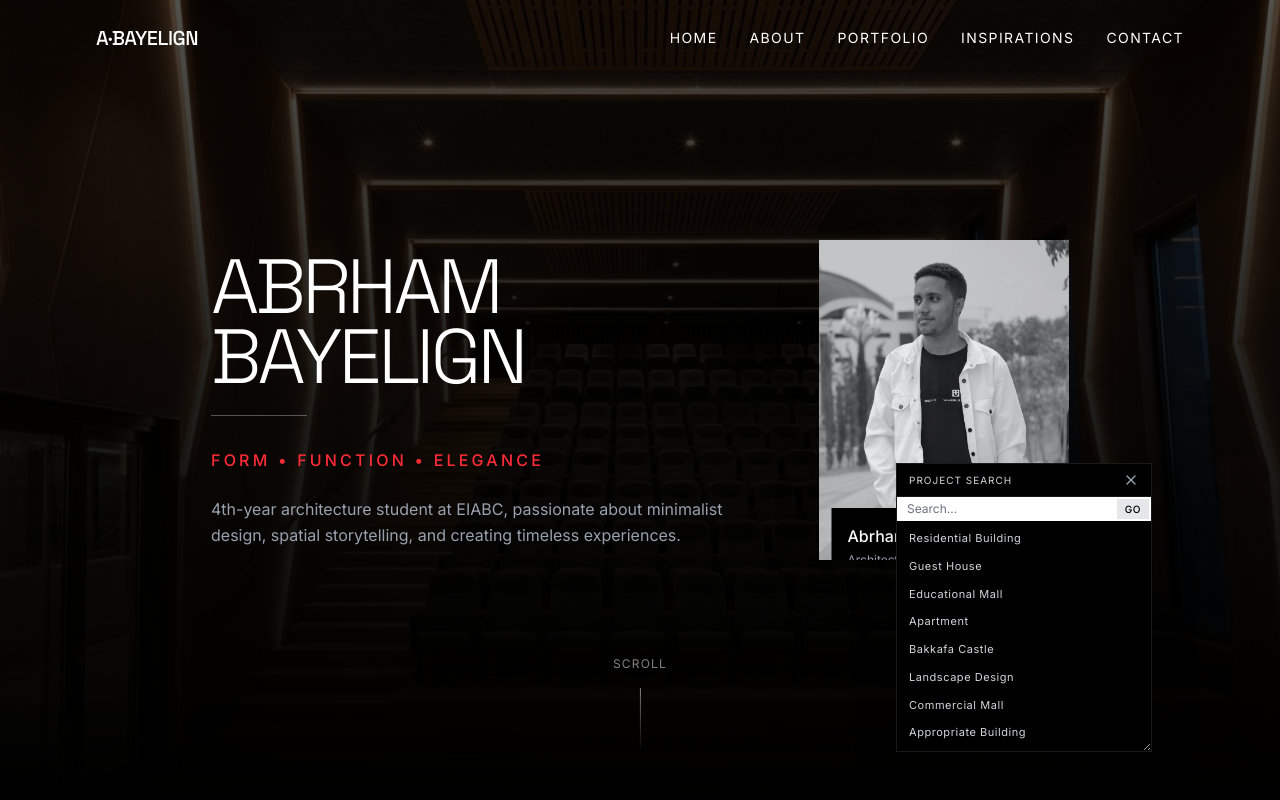
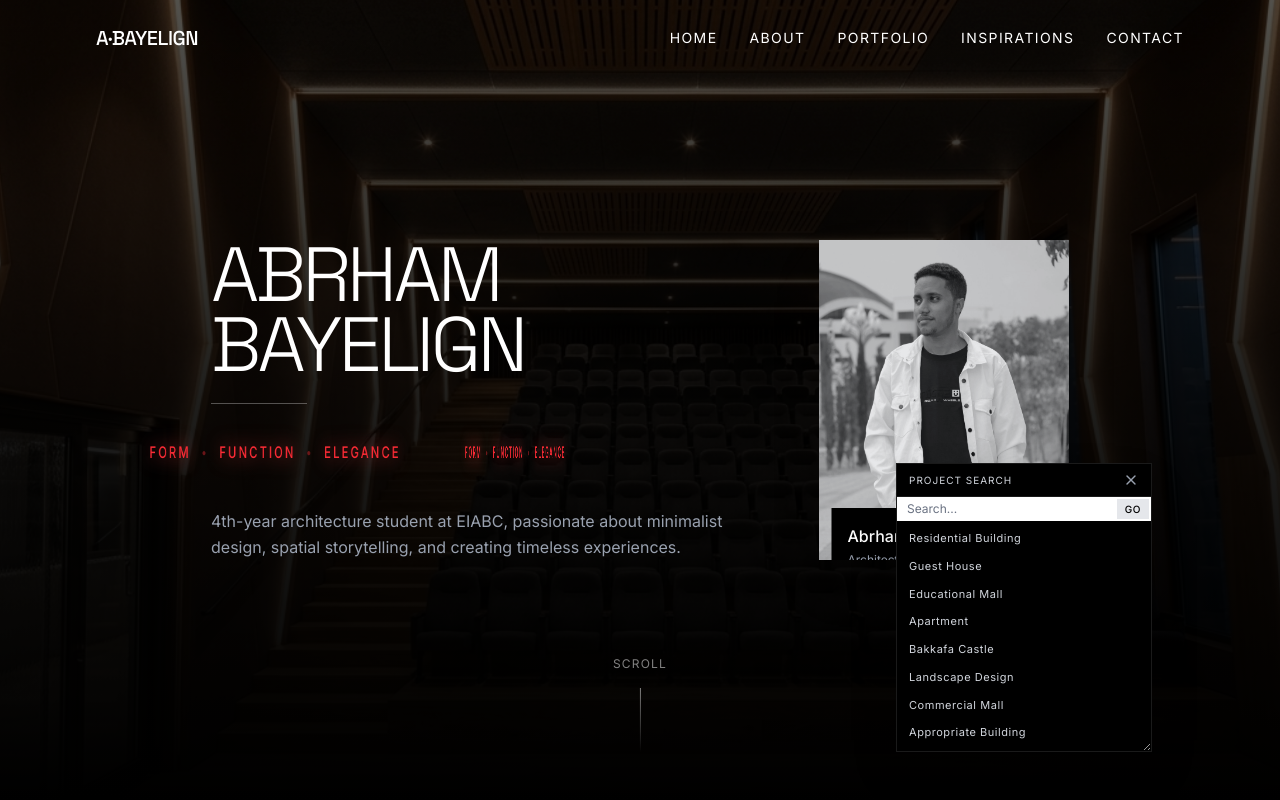
Before and after one commit to abrhambayelign37-sketch/Abrham, a React (Vite) app: page / in a window 1280 px wide. Shown: the top 800 px of the page. Built offline with nearby package versions, Linux system fonts and the light colour scheme.

Commit message:
feat: Integrate 3D elements with React Three Fiber
Adds React Three Fiber and related dependencies to enable 3D rendering. Refactors the Hero component to incorporate animated 3D text elements, enhancing visual appeal and interactivity.

```diff
--- a/package.json
+++ b/package.json
@@ -12,6 +12,8 @@
   },
   "dependencies": {
     "@google/genai": "^1.29.0",
+    "@react-three/drei": "^10.7.7",
+    "@react-three/fiber": "^9.6.1",
     "@tailwindcss/vite": "^4.1.14",
     "@vitejs/plugin-react": "^5.0.4",
     "dotenv": "^17.2.3",
@@ -21,11 +23,13 @@
     "react": "^19.0.1",
     "react-dom": "^19.0.1",
     "react-router-dom": "^7.15.1",
+    "three": "^0.184.0",
     "vite": "^6.2.3"
   },
   "devDependencies": {
     "@types/express": "^4.17.21",
     "@types/node": "^22.14.0",
+    "@types/three": "^0.184.1",
     "autoprefixer": "^10.4.21",
     "tailwindcss": "^4.1.14",
     "tsx": "^4.21.0",
--- a/src/components/Hero.tsx
+++ b/src/components/Hero.tsx
@@ -37,14 +37,38 @@ export function Hero() {
             className="flex flex-col items-center md:items-start"
           >
             <div className="h-[1px] w-24 bg-white/30 mb-8 md:ml-0 mx-auto"></div>
-            <motion.p
-              initial={{ opacity: 0, y: 10, filter: 'blur(5px)' }}
-              animate={{ opacity: 1, y: 0, filter: 'blur(0px)' }}
-              transition={{ duration: 1, delay: 0.8, ease: 'easeOut' }}
-              className="font-sans text-sm md:text-base tracking-[0.2em] uppercase text-red-500 font-medium mb-6"
-            >
-              Form • Function • Elegance
-            </motion.p>
+            <div className="relative mb-10 h-8 w-[320px] mx-auto md:-ml-2" style={{ perspective: '1000px' }}>
+              <motion.div
+                initial={{ opacity: 0 }}
+                animate={{ opacity: 1 }}
+                transition={{ duration: 1.5, delay: 0.8 }}
+                className="w-full h-full relative"
+              >
+                <motion.div
+                  animate={{ rotateY: [0, -360] }}
+                  transition={{ duration: 15, repeat: Infinity, ease: "linear" }}
+                  className="w-full h-full absolute inset-0 text-center md:text-left"
+                  style={{ transformStyle: 'preserve-3d', transformOrigin: 'center center' }}
+                >
+                  {[0, 120, 240].map((rotation, i) => (
+                    <div
+                      key={i}
+                      className="absolute inset-0 flex items-center justify-center md:justify-start px-2 font-sans text-[13px] md:text-base tracking-[0.2em] uppercase text-red-500 font-medium whitespace-nowrap"
+                      style={{
+                        transform: `rotateY(${rotation}deg) translateZ(150px)`,
+                        backfaceVisibility: 'hidden',
+                      }}
+                    >
+                      <span className="drop-shadow-[0_0_10px_rgba(239,68,68,0.7)]">Form</span>
+                      <span className="opacity-40 text-[10px] mx-3 md:mx-4">●</span>
+                      <span className="drop-shadow-[0_0_10px_rgba(239,68,68,0.7)]">Function</span>
+                      <span className="opacity-40 text-[10px] mx-3 md:mx-4">●</span>
+                      <span className="drop-shadow-[0_0_10px_rgba(239,68,68,0.7)]">Elegance</span>
+                    </div>
+                  ))}
+                </motion.div>
+              </motion.div>
+            </div>
             <p className="font-sans text-gray-400 leading-relaxed max-w-lg mx-auto md:mx-0">
               4th-year architecture student at EIABC, passionate about minimalist design, spatial storytelling, and creating timeless experiences.
             </p>
```
Also changed, not shown: 1 other file (tests, documents, lock files or other folders).
